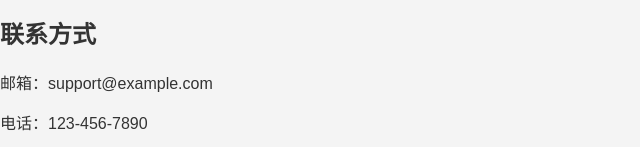
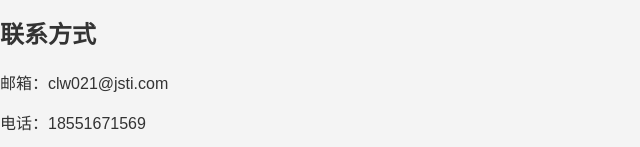
Before and after one commit to Lawrencechen1029/MEETINGS, a plain HTML site: page index.html in a window 1280 px wide. Shown: the part 715-862 px from the top of the page, 0-640 px from the left. Drawn offline with Linux system fonts and the light colour scheme.

Commit message:
Update index.html

```diff
--- a/index.html
+++ b/index.html
@@ -44,8 +44,8 @@
 
         <section class="contact">
             <h2>联系方式</h2>
-            <p>邮箱：support@example.com</p>
-            <p>电话：123-456-7890</p>
+            <p>邮箱：clw021@jsti.com</p>
+            <p>电话：18551671569</p>
         </section>
     </main>
 
```
